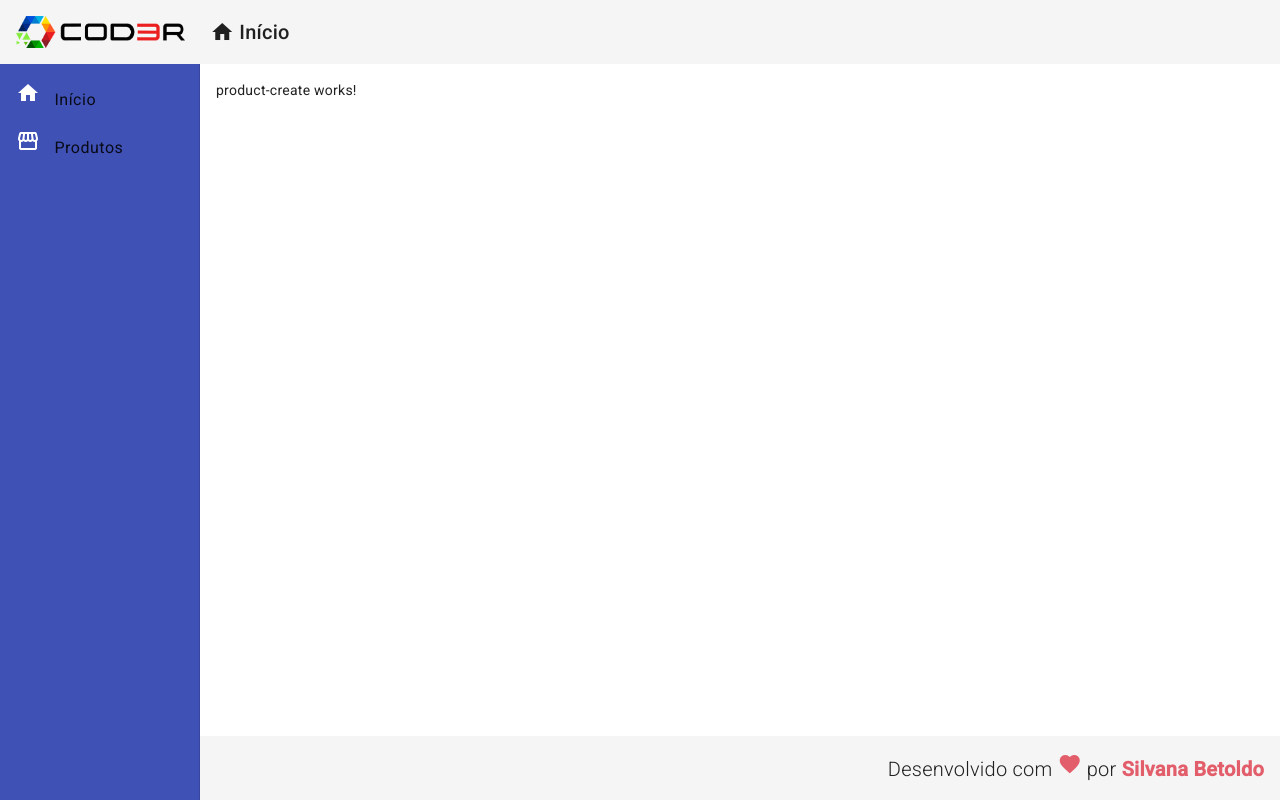
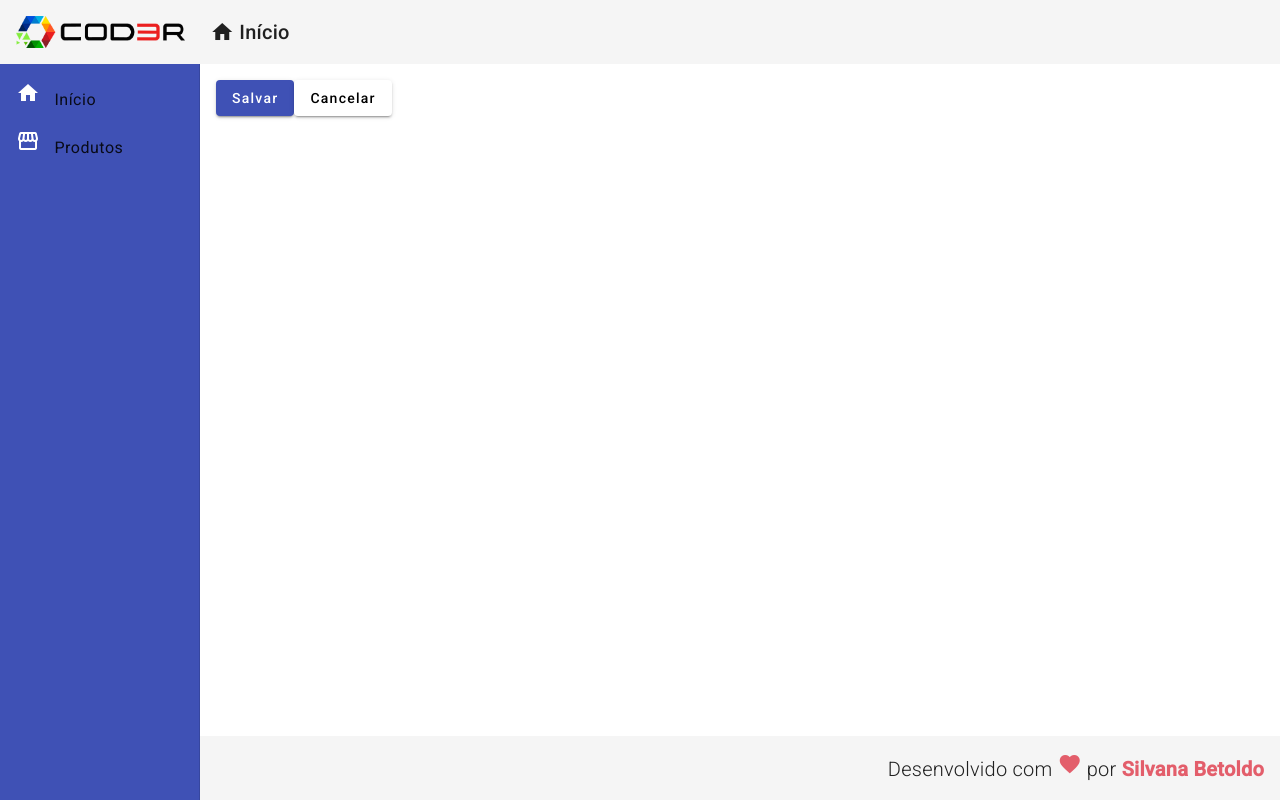
Before and after one commit to Silbetoldo/CRUD_ANGULAR, an Angular app in the folder frontend/: page /products/create in a window 1280 px wide. Built offline with nearby package versions, Linux system fonts and the light colour scheme.

Commit message:
Criando service e botões Salvar e Cancelar

```diff
--- a/frontend/src/app/app.module.ts
+++ b/frontend/src/app/app.module.ts
@@ -18,6 +18,7 @@ import { RedDirective } from './directives/red.directive';
 import { ForDirective } from './directives/for.directive';
 import { ProductCreateComponent } from './components/product/product-create/product-create.component'
 import {MatButtonModule} from '@angular/material/button'
+import { MatSnackBarModule } from '@angular/material/snack-bar';
 
 
 @NgModule({
@@ -40,7 +41,8 @@ import {MatButtonModule} from '@angular/material/button'
     MatSidenavModule,
     MatListModule,
     MatCardModule,
-    MatButtonModule
+    MatButtonModule,
+    MatSnackBarModule
   ],
   providers: [],
   bootstrap: [AppComponent]
--- a/frontend/src/app/components/product/product-create/product-create.component.html
+++ b/frontend/src/app/components/product/product-create/product-create.component.html
@@ -1 +1,6 @@
-<p>product-create works!</p>
+<button mat-raised-button (click)="createProduct()" color="primary">
+    Salvar
+</button>
+<button mat-raised-button (click)="cancelProduct()">
+   Cancelar
+</button>
--- a/frontend/src/app/components/product/product-create/product-create.component.ts
+++ b/frontend/src/app/components/product/product-create/product-create.component.ts
@@ -1,10 +1,24 @@
-import { Component } from '@angular/core';
+import { Component, OnInit } from '@angular/core';
+import { Router } from '@angular/router';
+import { ProductService } from '../product.service';
 
 @Component({
   selector: 'app-product-create',
   templateUrl: './product-create.component.html',
   styleUrls: ['./product-create.component.css']
 })
-export class ProductCreateComponent {
+export class ProductCreateComponent implements OnInit {
+  constructor(private productService: ProductService, private router: Router){}
 
+  ngOnInit(): void {
+
+  }
+
+  createProduct(): void{
+    this.productService.shoMessage('Produto Criado')
+  }
+
+  cancelProduct(): void{
+    this.router.navigate(['/products'])
+  }
 }
--- /dev/null
+++ b/frontend/src/app/components/product/product.service.ts
@@ -0,0 +1,19 @@
+import { Injectable } from '@angular/core';
+import {MatSnackBar  } from '@angular/material/snack-bar';
+
+@Injectable({
+  providedIn: 'root'
+})
+export class ProductService {
+
+  constructor(private snakbar: MatSnackBar) { }
+
+   shoMessage(msg: string): void{
+         this.snakbar.open(msg, 'X', {
+          duration: 3000,
+          horizontalPosition: "right",
+          verticalPosition: "top"
+         })
+   }
+
+}
```
